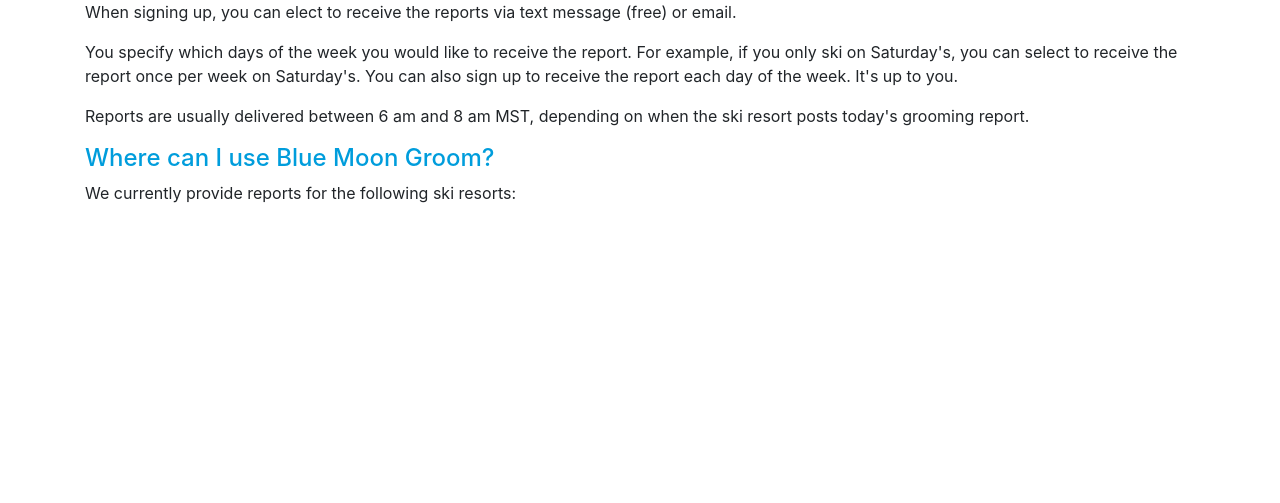
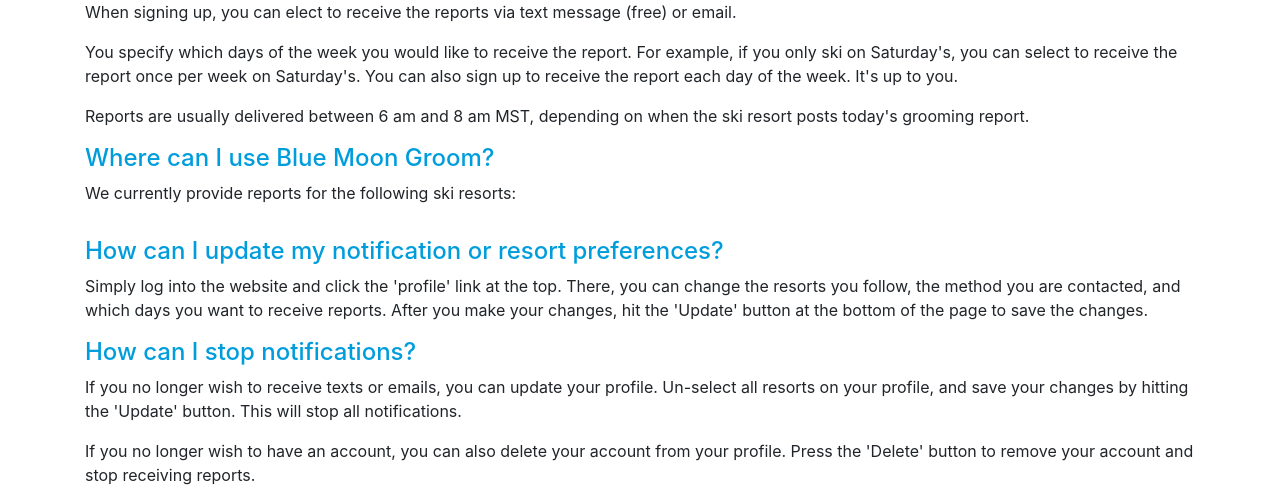
Before and after one commit to alexphi314/grmrpt, a Django app: page /about/ in a window 1280 px wide. Shown: the part 446-949 px from the top of the page. Before the commit the page ends 649 px from the top, so only its background shows below. Run offline with Django 3.2, Linux system fonts and the light colour scheme; data that the repository does not hold is empty; some libraries are stand-ins or nearby versions.

Commit message:
Added a few answers to about.html

```diff
--- a/grmrpt_site/site_pages/templates/about.html
+++ b/grmrpt_site/site_pages/templates/about.html
@@ -37,6 +37,22 @@
             {%  endfor %}
             </ul>
     </p>
+    <h4 class="text-vivid">How can I update my notification or resort preferences?</h4>
+    <p>
+        Simply log into the website and click the 'profile' link at the top. There, you can change the resorts you
+        follow, the method you are contacted, and which days you want to receive reports. After you make your changes,
+        hit the 'Update' button at the bottom of the page to save the changes.
+    </p>
+    <h4 class="text-vivid">How can I stop notifications?</h4>
+    <p>
+        If you no longer wish to receive texts or emails, you can update your profile. Un-select all resorts on your
+        profile, and save your changes by hitting the 'Update' button. This will stop all notifications.
+    </p>
+    <p>
+        If you no longer wish to have an account, you can also delete your account from your profile. Press the 'Delete'
+        button to remove your account and stop receiving reports.
+    </p>
+
     </div>
 
 {% endblock %}
```
